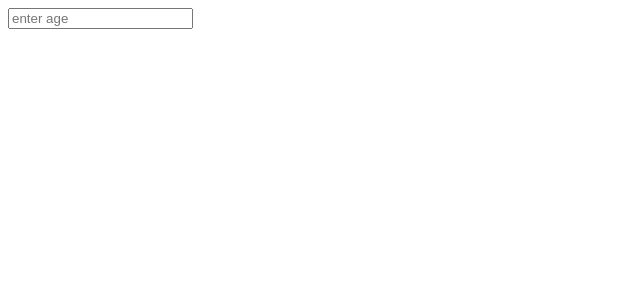
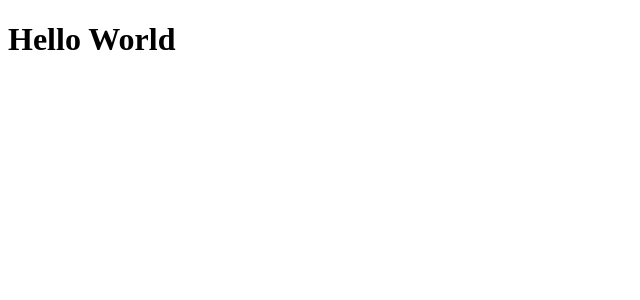
Before and after one commit to noelIsrael/react-basics, a React (Vite) app: page / in a window 1280 px wide. Shown: the top 300 px of the page, without its empty margins (0-640 px from the left). Built offline with nearby package versions, Linux system fonts and the light colour scheme.

Commit message:
i just did a render conditionally

```diff
--- a/src/Message.tsx
+++ b/src/Message.tsx
@@ -1,9 +1,18 @@
-function Message(){
+function Message() {
+  const myName = "";
+  if (myName) {
+    return (
+      <>
+        <h1>Hello {myName}</h1>
+      </>
+    );
+  } else {
     return (
         <>
-        <input type="number" placeholder="enter age" />
+        <h1>Hello World</h1>
         </>
     );
+  }
 }
 
-export default Message
+export default Message;
```
